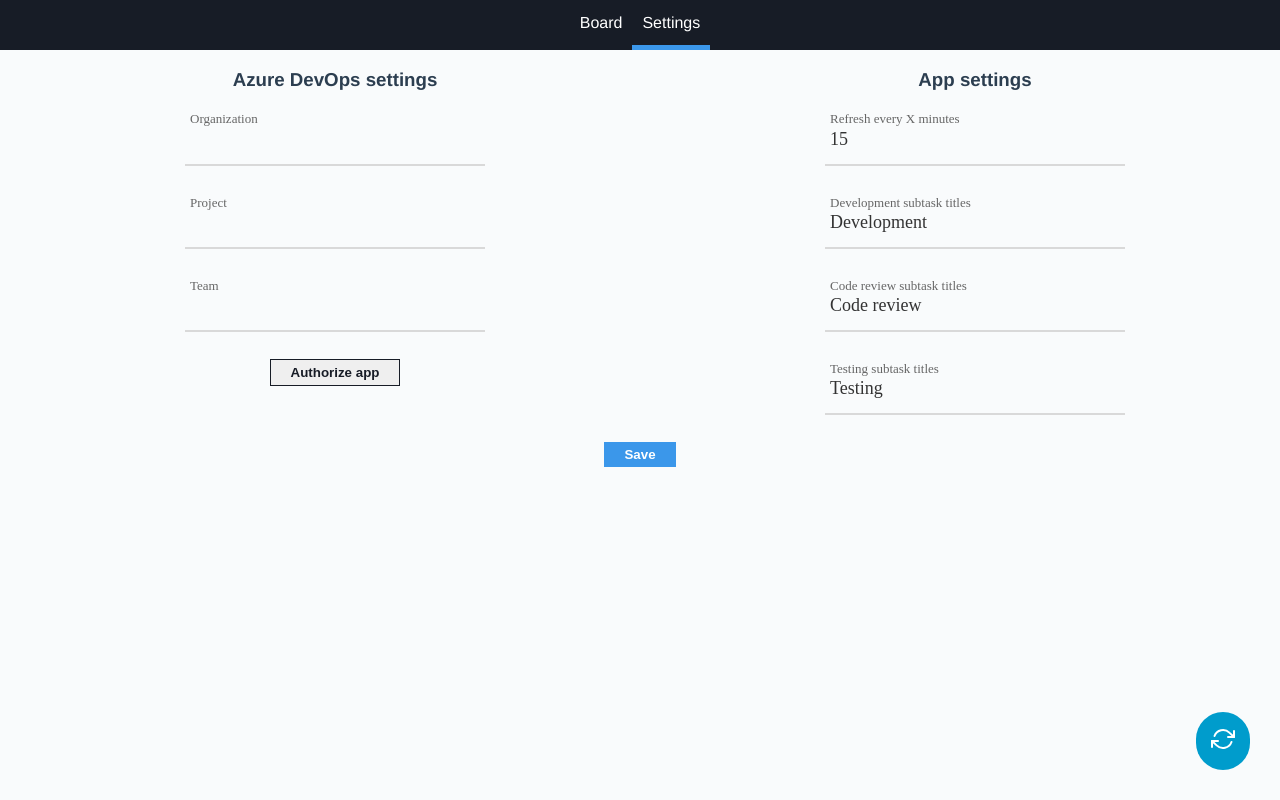
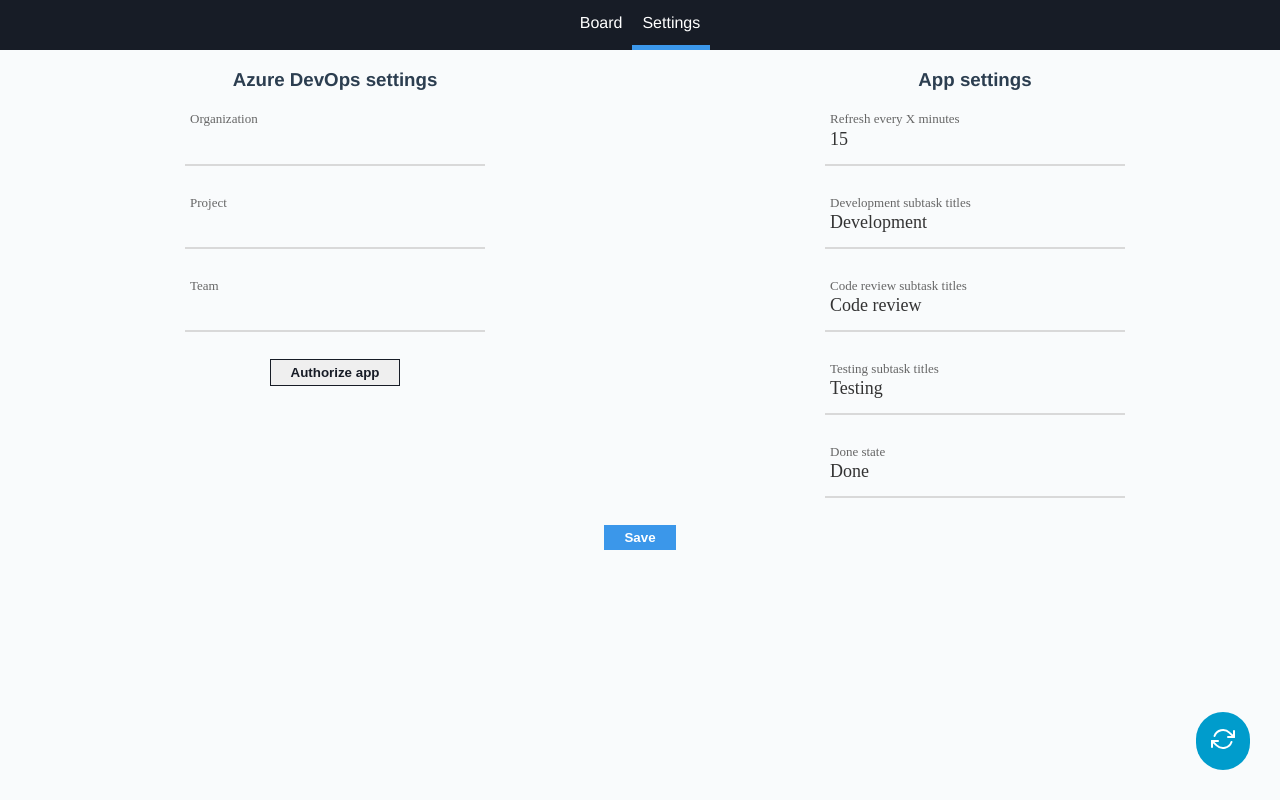
Before and after one commit to nerijusdu/sprint-board-extension, a Vue app: page /settings in a window 1280 px wide. Built offline with nearby package versions, Linux system fonts and the light colour scheme; no server answers.

Commit message:
Fix grouping bug

```diff
--- a/src/components/ItemCard.vue
+++ b/src/components/ItemCard.vue
@@ -56,7 +56,7 @@
   padding: 10px;
   background-color: white;
   display: flex;
-  align-self: flex-start;
+  align-self: stretch;
   justify-self: flex-start;
   text-align: justify;
 }
--- a/src/components/Settings.vue
+++ b/src/components/Settings.vue
@@ -97,6 +97,19 @@
           />
           <span class="focus-input"/>
         </div>
+        <div class="form-field">
+          <label class="label-input" for="doneTitles">
+            Done state
+          </label>
+          <input
+            v-model="model.doneTitles"
+            id="doneTitles"
+            class="input"
+            type="text"
+            required
+          />
+          <span class="focus-input"/>
+        </div>
       </div>
     </div>
     <button class="save-button">Save</button>
@@ -117,6 +130,7 @@
       devTitles: '',
       codeReviewTitles: '',
       testingTitles: '',
+      doneTitles: ''
     }
   }),
   computed: {
@@ -160,6 +174,7 @@
       this.model.devTitles = value.devTitles;
       this.model.codeReviewTitles = value.codeReviewTitles;
       this.model.testingTitles = value.testingTitles;
+      this.model.doneTitles = value.doneTitles;
     }
   },
   mounted() {
--- a/src/services/boardService.js
+++ b/src/services/boardService.js
@@ -39,6 +39,9 @@
     this.testingTitles = settings.testingTitles
       .split(',')
       .map(x => x.trim().toLowerCase());
+    this.doneTitles = settings.doneTitles
+      .split(',')
+      .map(x => x.trim().toLowerCase());
   }
 
   groupWorkItems(items) {
@@ -50,9 +53,18 @@
           status: Status.Todo
         };
 
+        if (this.doneTitles.includes(task.fields['System.State'].toLowerCase())) {
+          newTask.status = Status.Done;
+          return newTask;
+        }
+
         const development = task.subtasks.find(x => this.devTitles.includes(x.fields['System.Title'].toLowerCase()));
         const codeReview = task.subtasks.find(x => this.codeReviewTitles.includes(x.fields['System.Title'].toLowerCase()));
         const testing = task.subtasks.find(x => this.testingTitles.includes(x.fields['System.Title'].toLowerCase()));
+
+        if (!development && !codeReview && !testing) {
+          return newTask;
+        }
 
         if (development) {
           if (development.fields['System.State'].toLowerCase() === 'done') {
@@ -64,7 +76,7 @@
         if (codeReview && codeReview.fields['System.State'].toLowerCase() === 'done') {
           newTask.status = Status.Testing;
         }
-        if (testing && testing.fields['System.State'].toLowerCase() === 'done') {
+        if (!testing || testing.fields['System.State'].toLowerCase() === 'done') {
           newTask.status = Status.Done;
         }
 
--- a/src/store/index.js
+++ b/src/store/index.js
@@ -24,7 +24,8 @@
     refreshTime: 15,
     devTitles: 'Development',
     codeReviewTitles: 'Code review',
-    testingTitles: 'Testing'
+    testingTitles: 'Testing',
+    doneTitles: 'Done'
   },
   message: {
     content: '',
```
